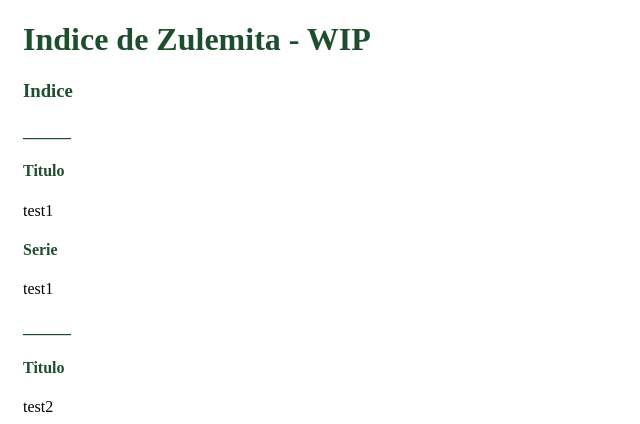
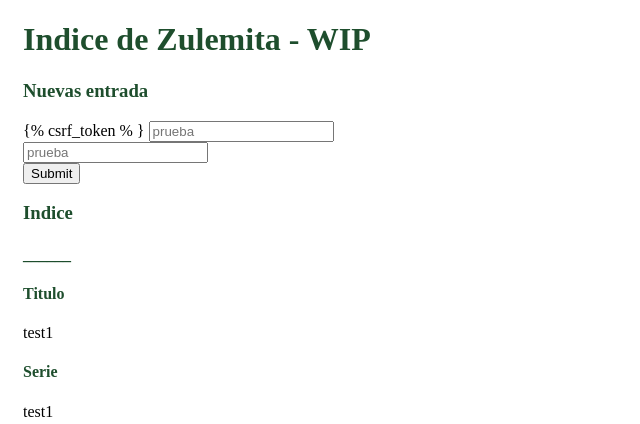
Before and after one commit to carloscastillom/Indice_zmg, a Django app: page / in a window 1280 px wide. Shown: the top 424 px of the page, without its empty margins (0-640 px from the left). Run offline with Django 4.2, Linux system fonts and the light colour scheme; data comes from the database, SQL or seed files in the repository.

Commit message:
Add files via upload

```diff
--- a/indice_zm/indice_zm_app/templates/index.html
+++ b/indice_zm/indice_zm_app/templates/index.html
@@ -9,7 +9,14 @@
     <title>Document</title>
 </head>
 <body>
-    <h1>Indice de Zulemita -    WIP</h1>
+    <h1>Indice de Zulemita - WIP</h1>
+    <h3> Nuevas entrada </h3>
+    <form action="% url 'home' %" method ="post">
+        {% csrf_token % }
+        <input type ="text" name ="prueba" placeholder ="prueba"><br>
+        <input type ="text" name ="prueba" placeholder ="prueba"><br>
+        <input type ="submit" name ="prueba" placeholder ="prueba"><br>
+    </form>
     <h3> Indice </h3>
     {% for letter in all_letters %}
         <h4>______</h4>
```
